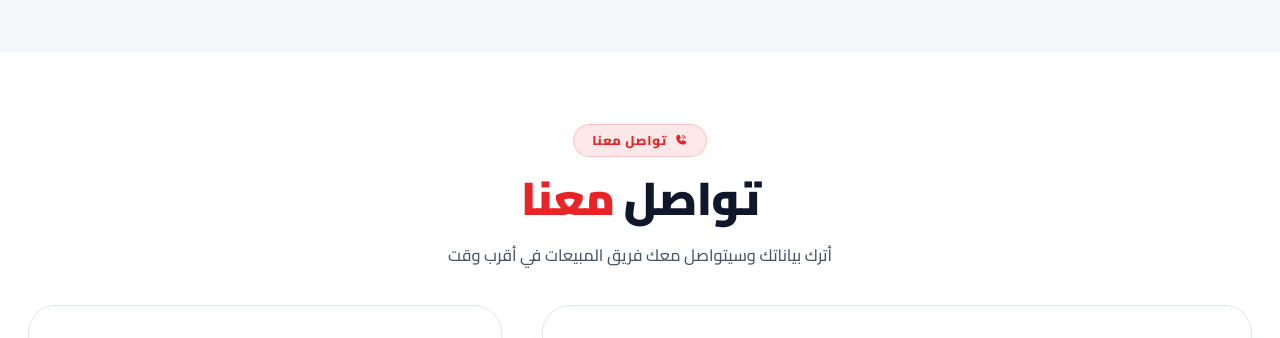
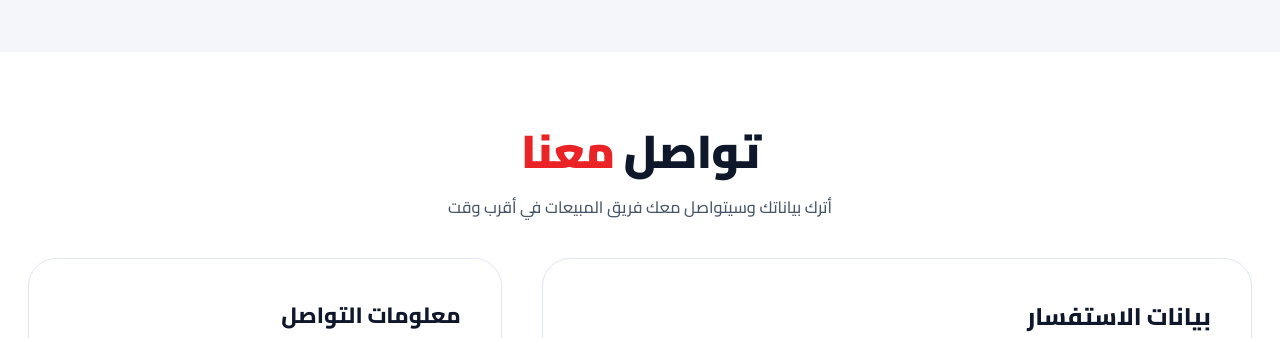
Before and after one commit to wasimomar/ElWakeel-project, a plain HTML site: page index.html in a window 1280 px wide. Shown: the part 3020-3358 px from the top of the page. Drawn offline with nearby package versions, Linux system fonts and the light colour scheme; no server answers.

Commit message:
contact us

```diff
--- a/index.html
+++ b/index.html
@@ -524,10 +524,7 @@
   <section id="contact" class="section-pad" aria-labelledby="contact-heading">
     <div class="container">
       <div class="section-header">
-        <div class="label">
-          <i class="ph-fill ph-phone-call"></i>
-          <span>تواصل معنا</span>
-        </div>
+
         <h2 class="section-title" id="contact-heading">
           <span>تواصل </span>
           <span class="highlight">معنا</span>
```
